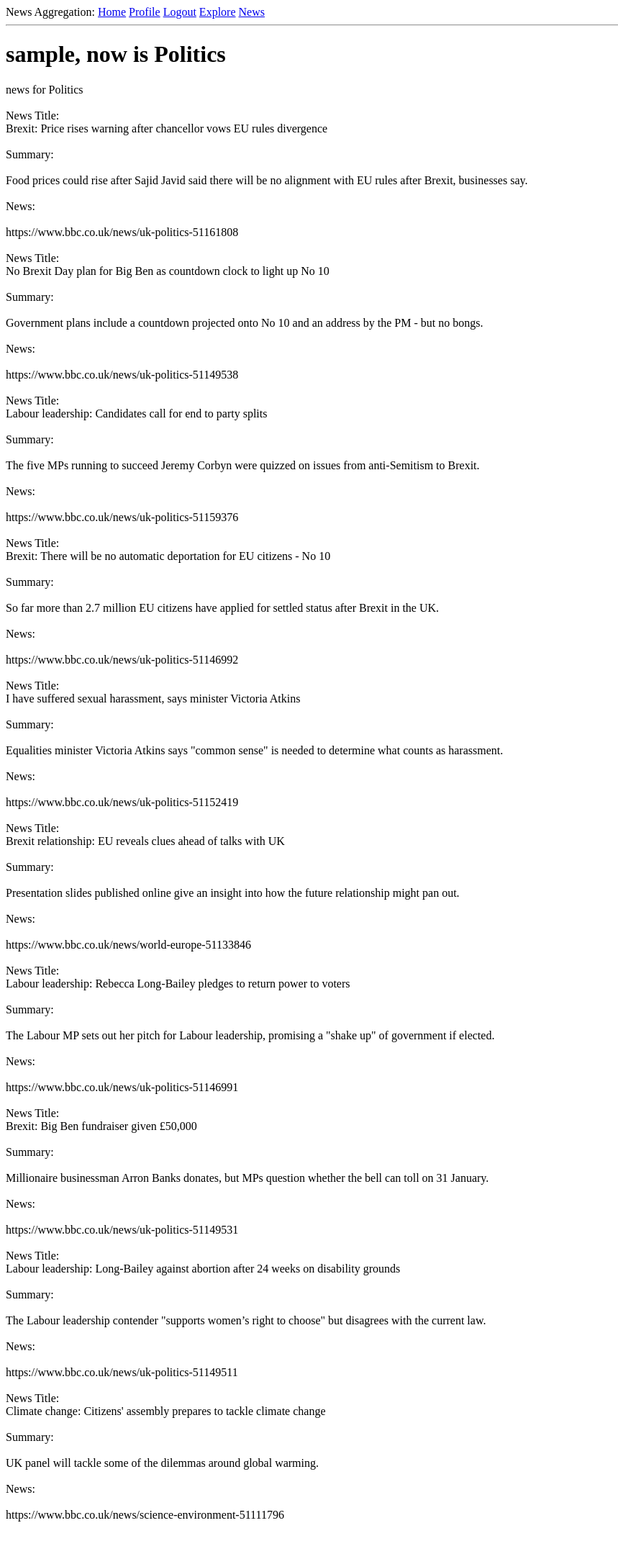
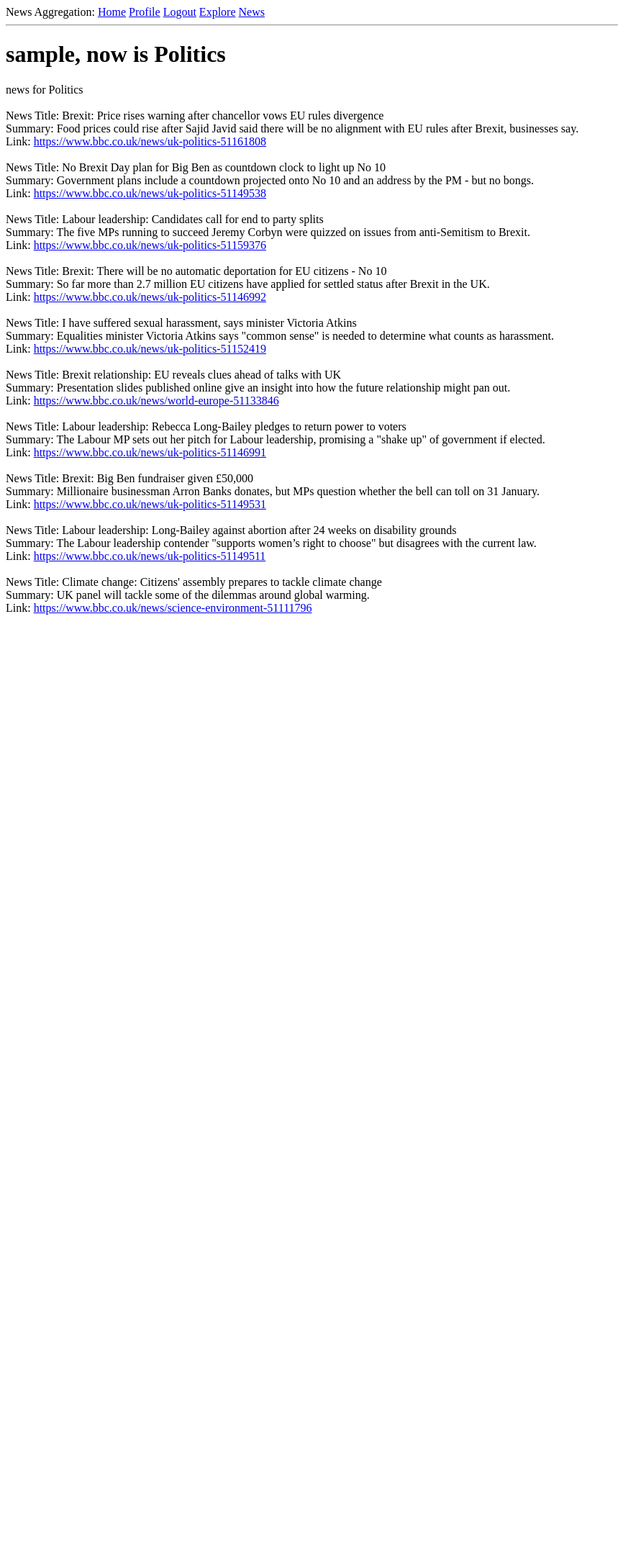
Before and after one commit to JRowbottomGit/NewsAggregationSystem, a Flask app: page /category/Politics in a window 1280 px wide. Shown: the whole page at 72% size, without its empty margins (0-859 px from the left). After the commit the page ends 854 px from the top, so only its background shows below. Run offline with Flask 2, Linux system fonts and the light colour scheme; the visitor is signed in with stand-in values (Sample User, id 1); data comes from the database, SQL or seed files in the repository.

Commit message:
Update so that link strings become url and some changes in format

```diff
--- a/news_agg_app/app/templates/category.html
+++ b/news_agg_app/app/templates/category.html
@@ -18,24 +18,13 @@
     <body>
     	<p>news for {{category}}
 						<br>
-						<br>
 						{%for item in news%}
-								News Title:
+        <br>
+        News Title: {{item[1]}}
 								<br>
-								{{item[1]}}
+								Summary: {{item[2]}}
 								<br>
-								<br>
-								Summary:
-								<br>
-								<br>
-								{{item[2]}}
-								<br>
-								<br>
-								News:
-								<br>
-								<br>
-								{{item[0]}}
-								<br>
+								Link: <a href={{item[0]}}>{{item[0]}}</a>
 								<br>
 						{%endfor%}
 						<br>
```
